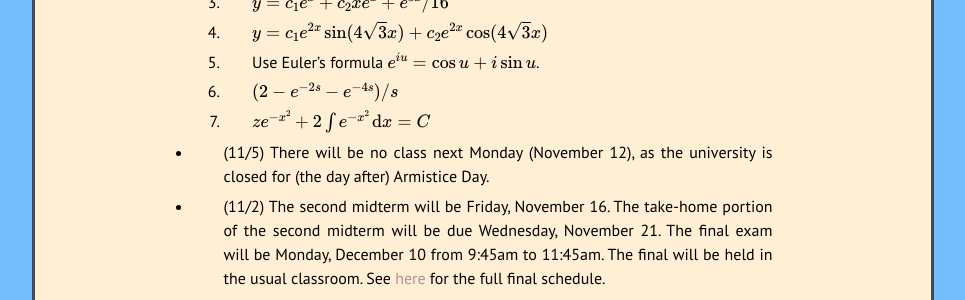
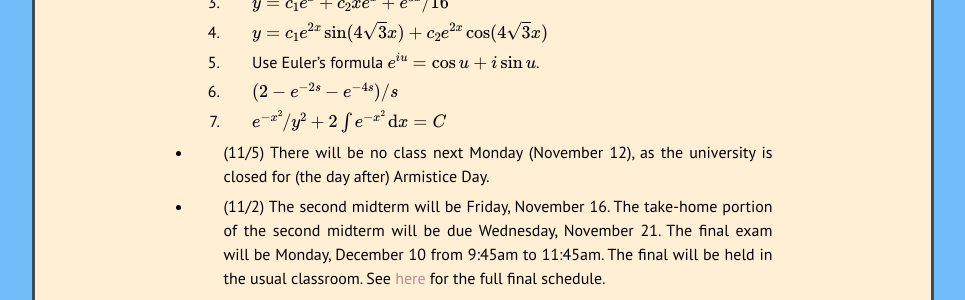
Before and after one commit to kamerynjw/kamerynjw.github.io, a Jekyll site: the page built from teaching/2018/math302.md, in a window 1280 px wide and 900 px high, scrolled down 306 px. Shown: the part 151-451 px from the top of the window, without its empty margins (157-1122 px from the left). Built offline with Jekyll 4.4.1, drawn with Linux system fonts in a browser that asks for light colours; nearby versions of some CDN libraries; formulas are drawn with MathJax 3.

Commit message:
oops forgot to backsubsitute

```diff
--- a/teaching/2018/math302.md
+++ b/teaching/2018/math302.md
@@ -27,7 +27,7 @@ Announcements
 
     6. $(2 - e^{-2s} - e^{-4s})/s$
 
-    7. $ze^{-x^2} + 2\int e^{-x^2}\,\mathrm dx = C$
+    7. $e^{-x^2}/y^2 + 2\int e^{-x^2}\,\mathrm dx = C$
 
 * (11/5) There will be no class next Monday (November 12), as the university is closed for (the day after) Armistice Day.
 
```
